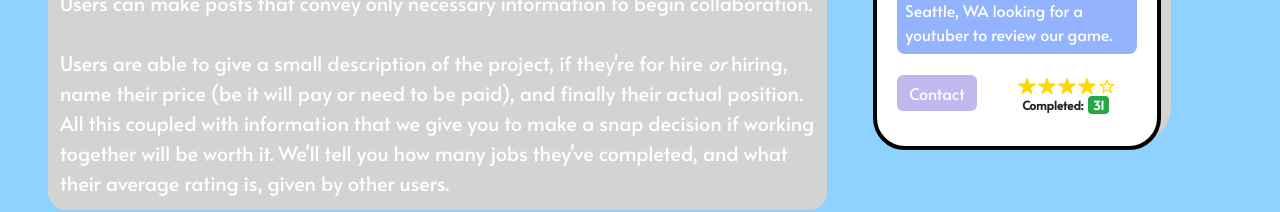
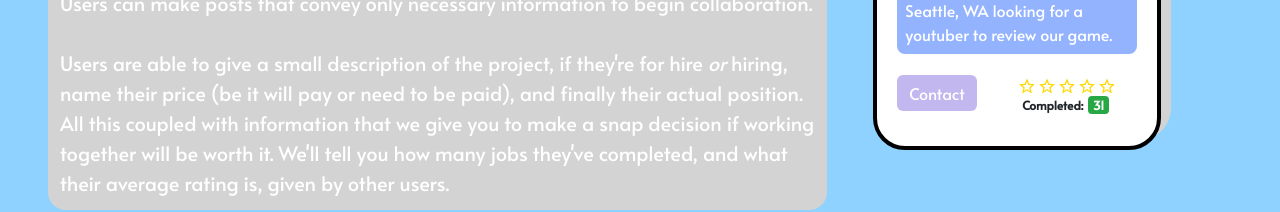
Before and after one commit to cbrintnall/yadev, a React (Create React App) app: page /landing in a window 1280 px wide. Shown: the part 342-554 px from the top of the page. Built offline with nearby package versions, Linux system fonts and the light colour scheme.

Commit message:
Begin work on rating modal, make rating component editable

```diff
--- a/src/calls.js
+++ b/src/calls.js
@@ -35,12 +35,21 @@ export const getConversation = (to, from, token) => {
   return instance.get(`/message/${to}/${from}`, { headers: { token: token }})
 }
 
+export const getUserProfileInfo = (token = utils.userToken()) => {
+  const id = String(utils.getTokenInfo()._id)
+  return instance.get(`/user/${id}`, { headers: { token }})
+}
+
 export const getUser = (userId, token="") => {
   return instance.get(`/user/${userId}`, { headers: { token: token }})
 }
 
 export const getUsersRatings = (ids) => {
   return instance.get(`/ratings`, { params: { ids } });
+}
+
+export const createNewRating = (to, contract, amount, token = utils.userToken()) => {
+  return instance.post('/ratings', { user: to, relatedContract: contract, value: amount }, { headers: { token }});
 }
 
 export const getUsersPosts = (id, page = 1) => {
@@ -99,3 +108,7 @@ export const getLatestContracts = (token = utils.userToken()) => {
 export const notifyCompletion = (contract, token = utils.userToken()) => {
   return instance.put('/contract/notify', { contract }, { headers: { token }})
 }
+
+export const getMissingRatings = (token = utils.userToken()) => {
+  return instance.get('/ratings/missing', { headers: { token }})
+}
--- a/src/components/Rating.js
+++ b/src/components/Rating.js
@@ -1,32 +1,37 @@
-import React from 'react';
+import React, { useState } from 'react';
 import { IoIosStar, IoMdStarOutline } from 'react-icons/io';
 
 const MAX_RATING = 5;
 
-class Rating extends React.Component {
-    getRatings() {
+const Rating = (props) => {
+  const [hovered, setHovered] = useState(-1);
+  const ratingAmt = props.rating || 0;
+
+  const editing = !(hovered === -1 || !props.editable);
+  const filledStars = editing ? hovered + 1 : ratingAmt;
+  const emptyStars = MAX_RATING - filledStars;
+
+  const getRatings = () => {
         const ratings = [];
 
-        for (let i = 0; i < this.props.ratings; i++) {
+        for (let i = 0; i < filledStars; i++) {
             ratings.push(
                 <IoIosStar
                     key={i + 500}
-                    style={{
-                        fontSize: "20px",
-                        color: "gold"
-                    }}
+                    style={{ fontSize: "20px", color: "gold" }}
+                    onMouseEnter={_ => setHovered(i)}
+                    onMouseLeave={_ => setHovered(-1)}
                 />
             )
         }
 
-        for (let i = 0; i < MAX_RATING - this.props.ratings; i++) {
+        for (let i = 0; i < emptyStars; i++) {
             ratings.push(
                 <IoMdStarOutline
                     key={i + 51}
-                    style={{
-                        fontSize: "20px",
-                        color: "gold"
-                    }}
+                    style={{ fontSize: "20px", color: "gold" }}
+                    onMouseEnter={_ => setHovered(i + filledStars)}
+                    onMouseLeave={_ => setHovered(-1)}
                 />
             )
         }
@@ -34,13 +39,14 @@ class Rating extends React.Component {
         return ratings;
     }
 
-    render() {
-        return (
-            <div>
-                {this.getRatings()}
-            </div>
-        )
-    }
+    return (
+      <div
+        style={{ cursor: editing ? "pointer" : "inherit" }}
+        onClick={_ => props.onClick && props.onClick(hovered+1)}
+      >
+            { getRatings() }
+      </div>
+    )
 }
 
 export default Rating;
--- /dev/null
+++ b/src/components/modals/RateUserModal.js
@@ -0,0 +1,54 @@
+import React, { useEffect, useState } from 'react';
+import Modal from 'react-bootstrap/Modal';
+import Row from 'react-bootstrap/Row';
+import Col from 'react-bootstrap/Col';
+import Rating from '../Rating';
+import { getMissingRatings } from '../../calls';
+
+const RateUserModal = (props) => {
+  const [ratings, setRatings] = useState([]);
+
+  useEffect(() => {
+    getMissingRatings()
+      .then(res => {
+        // 204 indicates no ratings to set.
+        if (res.status === 200) {
+          setRatings(res.data);
+        }
+      })
+      .catch(err => {
+        console.error(err)
+      });
+  }, [])
+
+  const submit = r => {
+    console.log(r)
+  }
+
+  return (
+    <Modal show={true} onHide={_ => {}}>
+      <Modal.Header>
+        Please rate this user..
+      </Modal.Header>
+      <Modal.Body>
+        {
+          ratings.length > 0 &&
+          ratings.map((r, i) => {
+            return (
+              <Row key={i}>
+                <Col>
+                  { r.to }
+                </Col>
+                <Col className="d-flex justify-content-center">
+                  <Rating editable onClick={submit} />
+                </Col>
+              </Row>
+            )
+          })
+        }
+      </Modal.Body>
+    </Modal>
+  )
+}
+
+export default RateUserModal;
--- a/src/components/pages/Home.js
+++ b/src/components/pages/Home.js
@@ -5,6 +5,7 @@ import PostList from '../lists/PostList';
 import Container from 'react-bootstrap/Container';
 import ContactModal from '../modals/ContactModal';
 import CreateContractModal from '../modals/CreateContractModal';
+import RateUserModal from '../modals/RateUserModal';
 import { getPosts, getUsersRatings } from '../../calls';
 import GlobalNotificationManager from '../../gnm';
 import { loggedIn } from '../../utils';
@@ -113,6 +114,8 @@ class Home extends React.Component {
         <CreateContractModal
           contracts={this.state.needToBeCompletedContracts}
         />
+        <RateUserModal
+        />
         <Container style={{ margin: "0px", maxWidth: "100%" }}>
           <Row>
             <HomeLeftBar
--- a/src/components/pages/Profile.js
+++ b/src/components/pages/Profile.js
@@ -5,24 +5,35 @@ import Container from 'react-bootstrap/Container';
 import settings from '../../settings';
 import PostList from '../lists/PostList';
 import { getTokenInfo } from '../../utils';
-import { getUsersPosts } from '../../calls';
+import { getUsersPosts, getUserProfileInfo } from '../../calls';
 
 class Profile extends React.Component {
   constructor() {
     super();
 
-    this.info = getTokenInfo();
-
     this.state = {
-      posts: []
+      posts: [],
+      user: {}
     }
   }
 
   componentDidMount() {
-    getUsersPosts(this.info._id)
-      .then(res => {
-        this.setState({ posts: res.data.results })
+    const promises = [
+      getUsersPosts(getTokenInfo()._id),
+      getUserProfileInfo()
+    ]
+
+    Promise.all(promises)
+      .then(all => {
+        console.log(all)
+        this.setState({
+          posts: all[0].data.results,
+          user: all[1].data
+        })
       })
+      .catch(err => {
+        console.error(err)
+      });
   }
 
   render() {
@@ -46,13 +57,13 @@ class Profile extends React.Component {
           >
             <h2>User Info:</h2>
             <hr />
-            <span>Username: {this.info.username}</span>
+            <span>Username: {this.state.user.username}</span>
             <br />
-            <span>Email: {this.info.email}</span>
+            <span>Email: {this.state.user.email}</span>
             <br />
-            <span>Name: {this.info.name}</span>
+            <span>Name: {this.state.user.name}</span>
             <br />
-            <span>You've completed <em>{this.info.completed}</em> jobs</span>
+            <span>You've completed <em>{this.state.user.completed}</em> jobs</span>
             <br />
             <span style={{ fontSize: "8px" }}>Editing coming soon.. <a href={settings.source}>bug me here</a></span>
           </Col>
```
